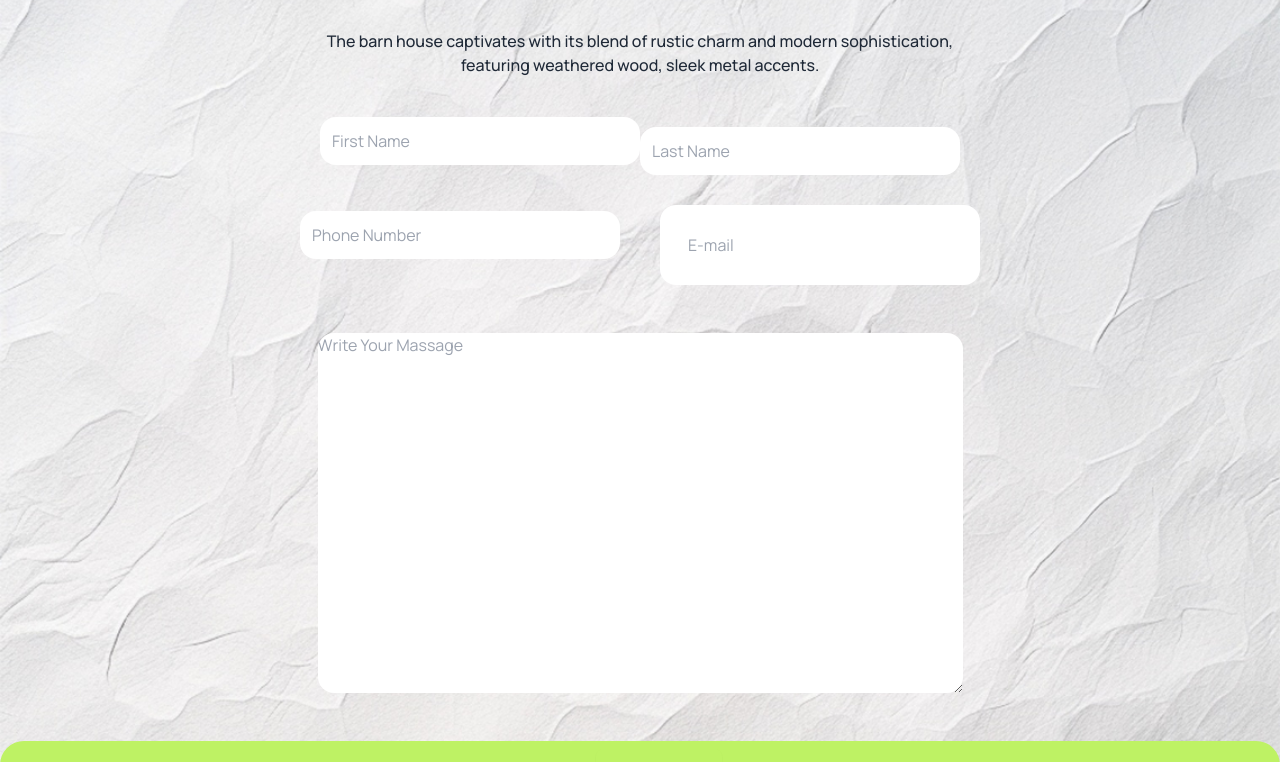
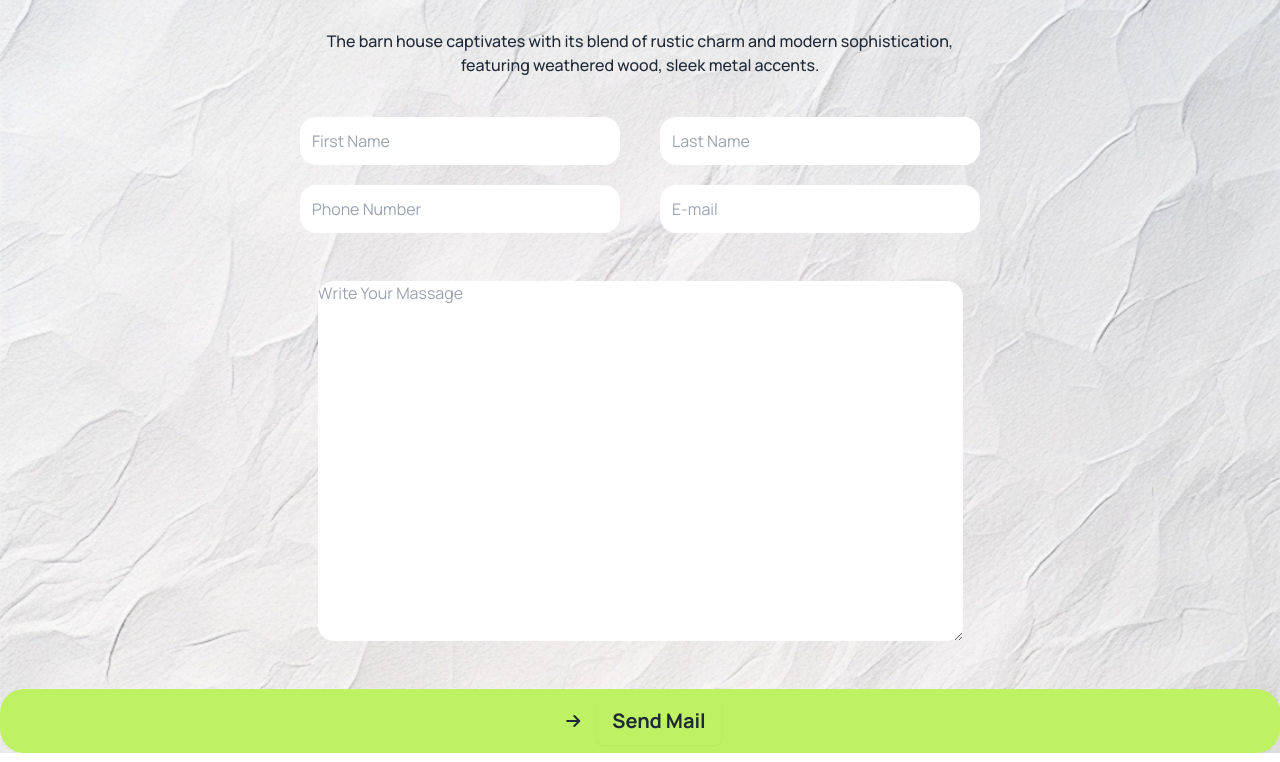
Before and after one commit to wasif783/B10-A3-Assignment, a plain HTML site: page index.html in a window 1280 px wide. Shown: the part 3622-4384 px from the top of the page. Drawn offline with nearby package versions, Linux system fonts and the light colour scheme.

Commit message:
fixed the fill-up section

```diff
--- a/index.html
+++ b/index.html
@@ -385,15 +385,14 @@
 
       </div>
 
-      <div class="block lg:flex items-center justify-center text-center mt-10">
-        <input type="text" placeholder="First Name" class="p-3 w-fit  lg:w-80 rounded-2xl mb-5">
-
+      <div class="block lg:flex items-center justify-center text-center gap-10 mt-10">
+        <input type="text" placeholder="First Name" class="p-3 w-fit  lg:w-80 rounded-2xl mb-5 lg:mb-0">
         <input type="text" placeholder="Last Name" class="p-3 w-fit lg:w-80 rounded-2xl">
       </div>
 
       <div class="block lg:flex items-center justify-center text-center gap-10 mt-5">
-        <input type="text" placeholder="Phone Number" class="p-3 w-fit lg:w-80 rounded-2xl mb-5">
-        <input type="text" placeholder="E-mail" class="p-7 w-fit lg:w-80 rounded-2xl">
+        <input type="text" placeholder="Phone Number" class="p-3 w-fit lg:w-80 rounded-2xl mb-5 lg:mb-0">
+        <input type="text" placeholder="E-mail" class="p-3 w-fit lg:w-80 rounded-2xl">
       </div>
 
       <div class="flex items-center justify-center mt-5 p-7 ">
```
